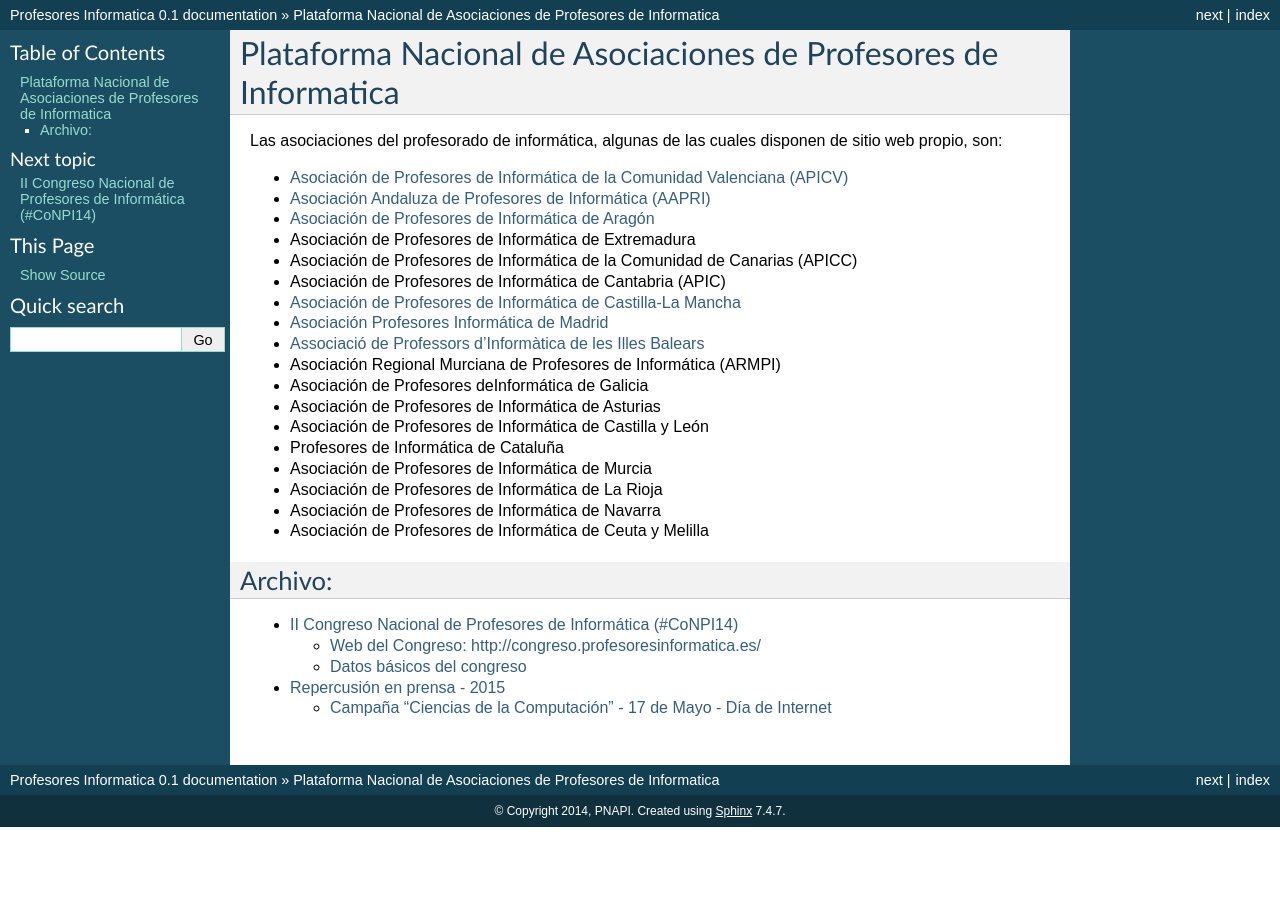
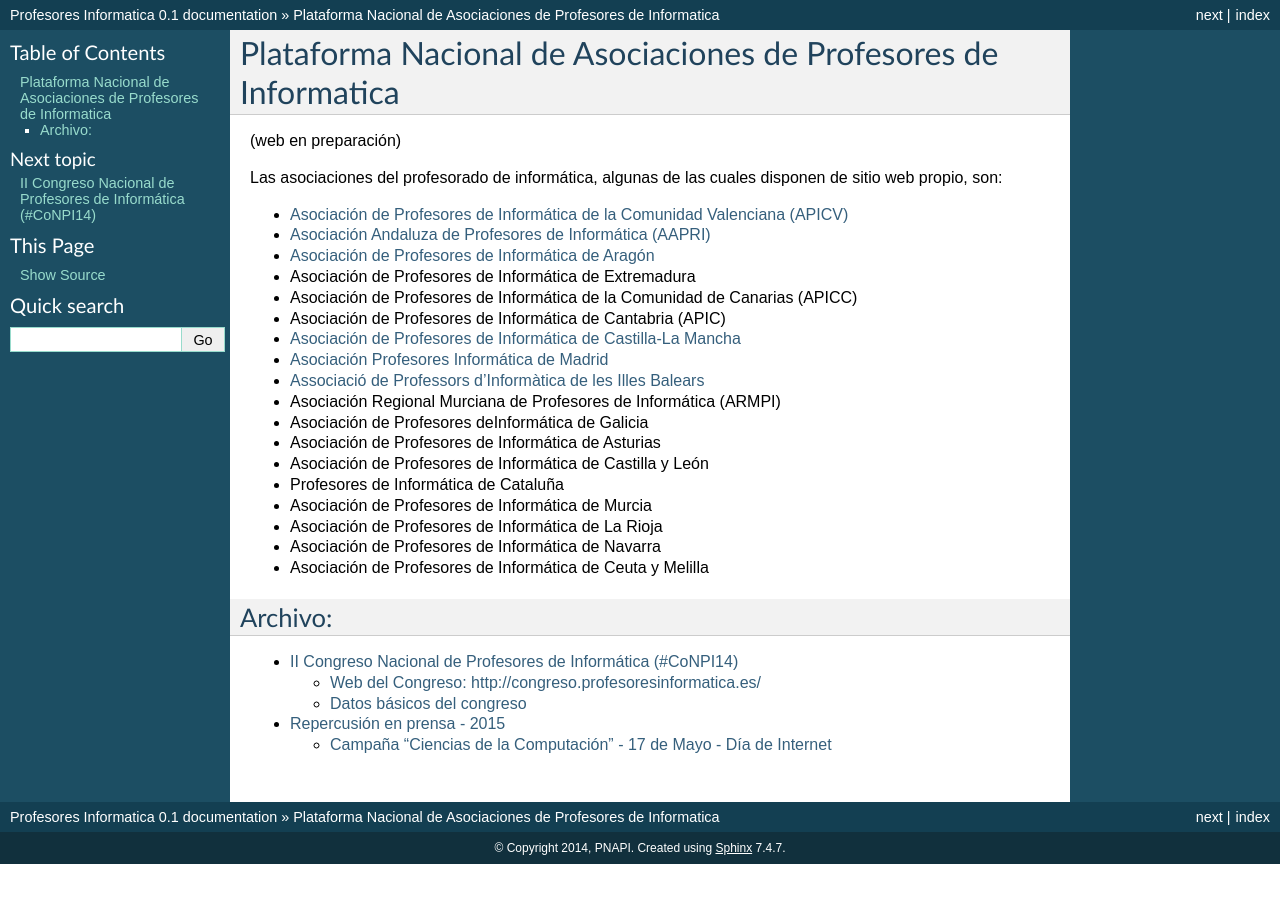
Before and after one commit to pnapi/web-pnapi-archivo, a Sphinx documentation site: the page built from source/index.rst, in a window 1280 px wide. Built offline with Sphinx 7.4.7, drawn with Linux system fonts in a browser that asks for light colours.

Commit message:
Restaurado DNS y aviso en preparación

```diff
--- a/source/index.rst
+++ b/source/index.rst
@@ -5,6 +5,8 @@
 
 Plataforma Nacional de Asociaciones de Profesores de Informatica
 ================================================================
+
+(web en preparación)
 
 Las asociaciones del profesorado de informática, algunas de las cuales disponen de sitio web propio, son:
 
```
